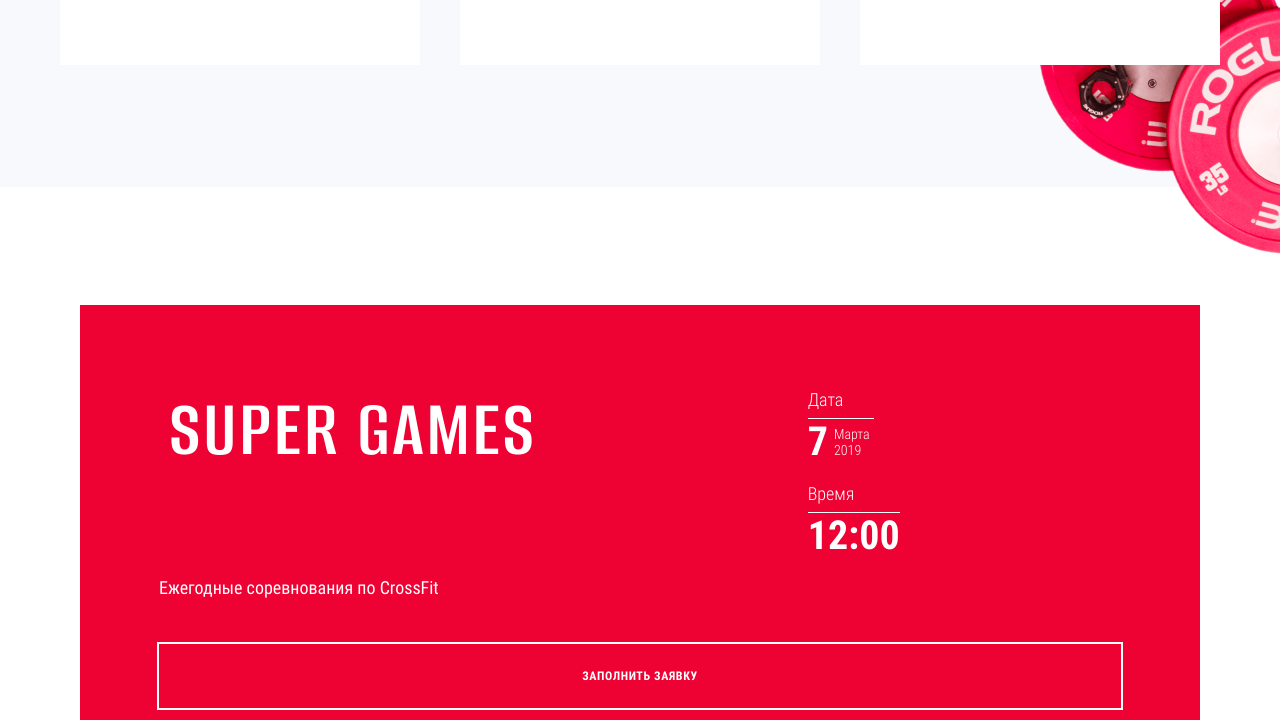
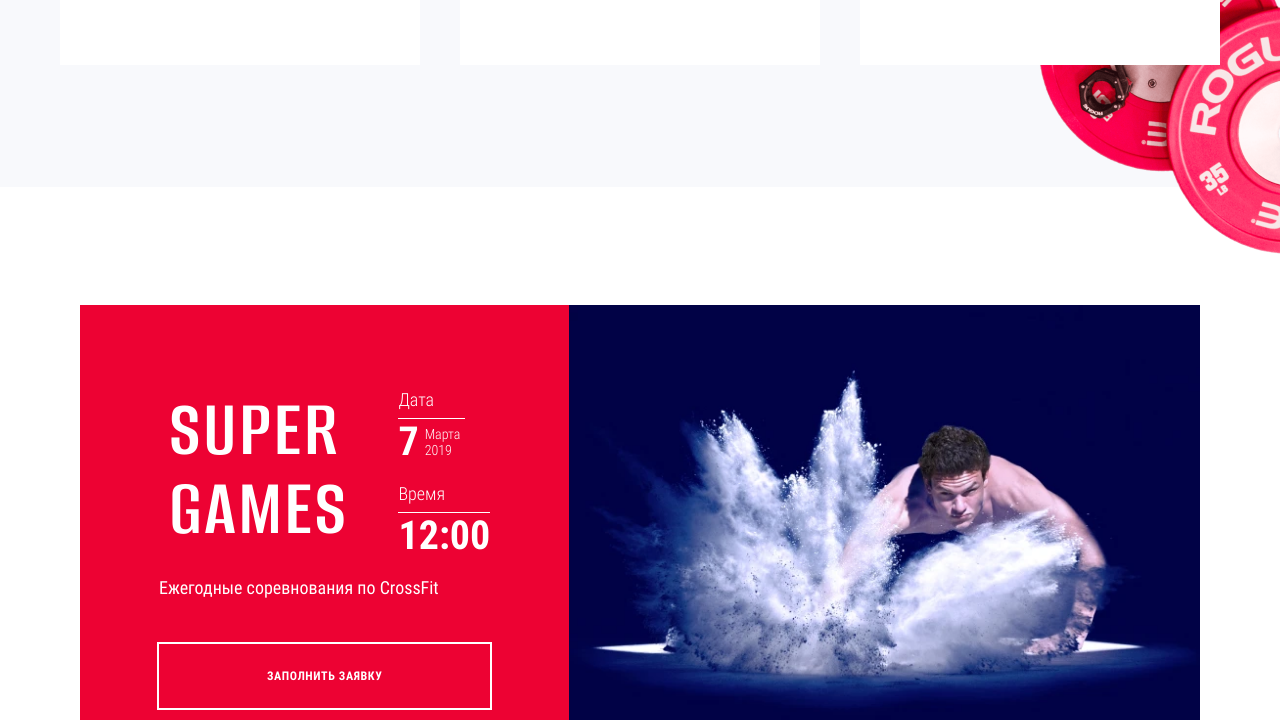
Before and after one commit to ALexus-333/supergym, a website with bundled scripts: page source/index.html in a window 1280 px wide. Shown: the part 2080-2800 px from the top of the page. Built offline with nearby package versions, Linux system fonts and the light colour scheme; files whose address does not match are found by name.

Commit message:
Готовый сайт №13

```diff
--- a/source/sass/blocks/promo.scss
+++ b/source/sass/blocks/promo.scss
@@ -1,6 +1,6 @@
 .promo__container {
   display: grid;
-  grid-template-columns: 1fr minmax(490fr 660fr);
+  grid-template-columns: 490fr 660fr;
   margin-top: 118px;
   margin-bottom: 54px;
 
```
Also changed, not shown: build/css/style.css, build/css/style.min.css, 1 other file.
